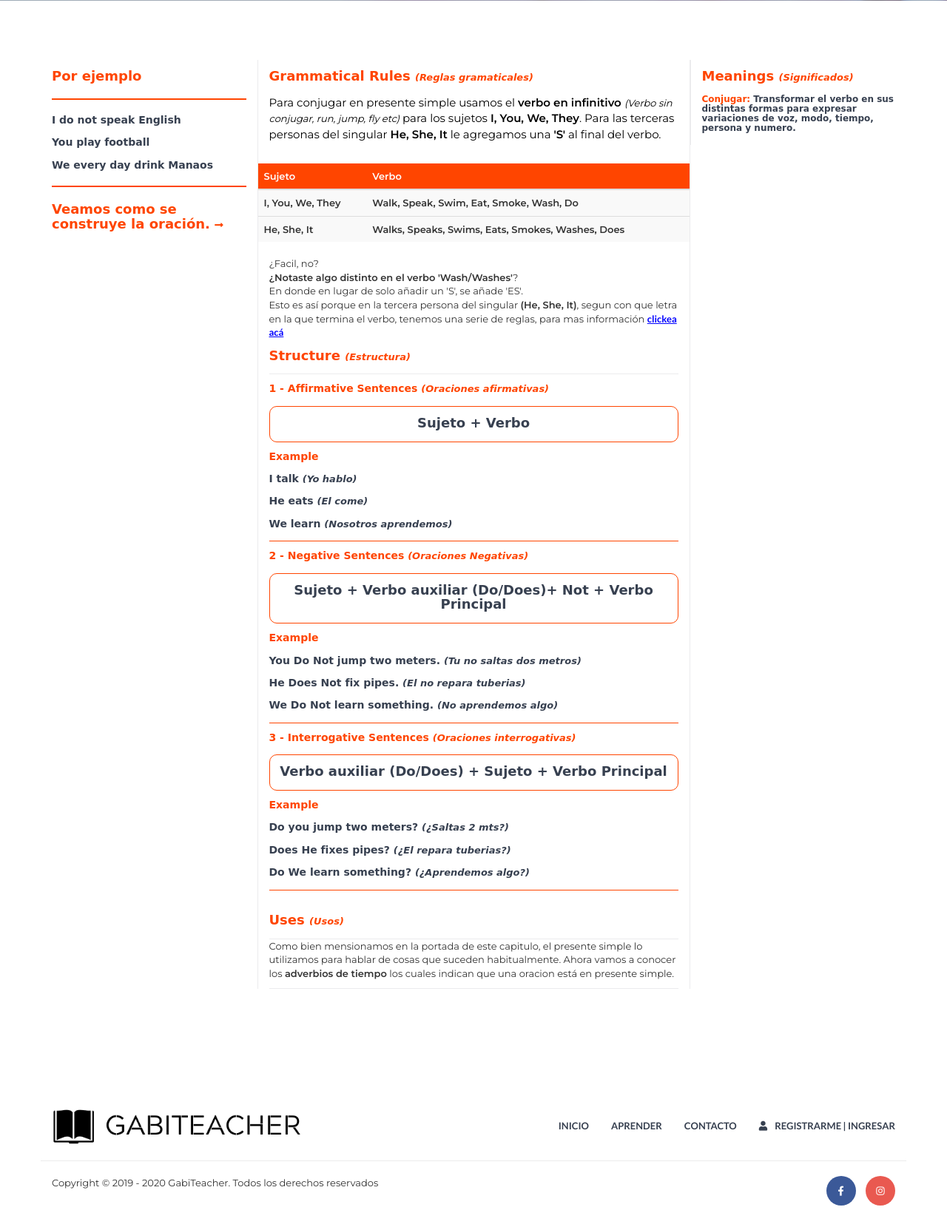
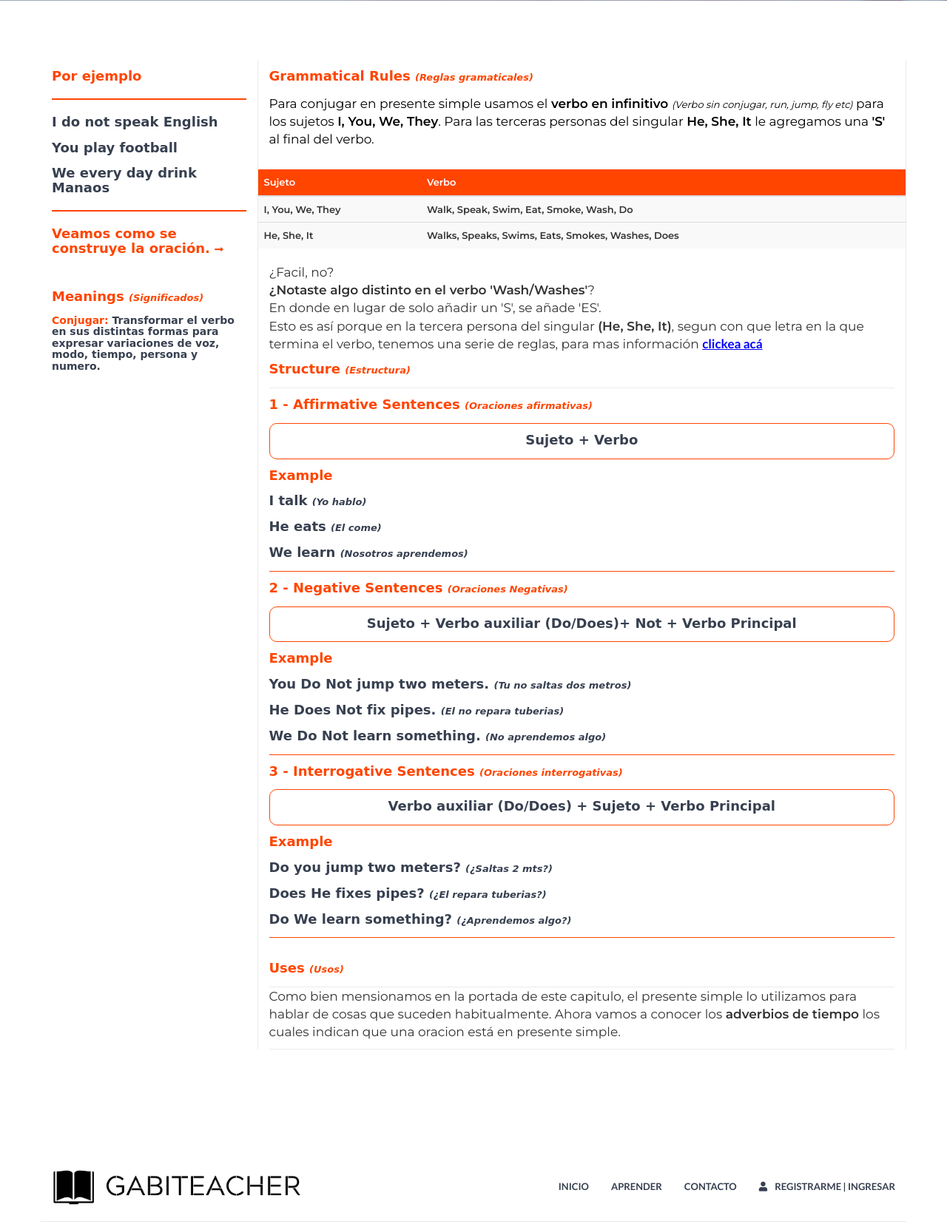
Before and after one commit to LeoD-E1/GabiTeacher, a Flask app: template templates/simple_present.html in a window 1280 px wide. Shown: the part 719-2378 px from the top of the page at 74% size. Before the commit the page ends 2349 px from the top, so only its background shows below. Run offline with Flask 2, Linux system fonts and the light colour scheme; the template is opened without the code that fills it, so the values that code supplies are empty; parts of the project's set-up code (start-up, migrations or seed data) failed here and were passed over; some libraries are stand-ins or nearby versions; some web fonts are replaced.

Commit message:
diseño de estructura de presente simple

```diff
--- a/public/css/verb_tenses.css
+++ b/public/css/verb_tenses.css
@@ -1,15 +1,19 @@
 body {
   font-size: 13px;
   color: #333;
+}
+
+p{
+  font-size: 17px;
 }
 
 i {
   font-size: 13px;
 }
 
-.tense-content{
-  border-left: solid 0.5px #EBEBED;
-  border-right: solid 0.5px #EBEBED;
+.tense-content {
+  border-left: solid 0.5px #ebebed;
+  border-right: solid 0.5px #ebebed;
 }
 
 .title {
@@ -18,8 +22,8 @@ i {
   color: #fff;
 }
 
-.link-to-tense{
-  text-decoration:none;
+.link-to-tense {
+  text-decoration: none;
   padding: 20px;
   background-color: blue;
   color: #fff;
--- a/templates/components/simple_present/affirmative.html
+++ b/templates/components/simple_present/affirmative.html
@@ -1,5 +1,5 @@
 <div>
-  <h5 class="orangered">1 - Affirmative Sentences <i>(Oraciones afirmativas)</i></h5>
+  <h4 class="orangered">1 - Affirmative Sentences <i>(Oraciones afirmativas)</i></h4>
 </div>
 
 <div class="structure-box text center">
@@ -7,10 +7,10 @@
 </div>
 
 <div>
-  <h5 class="orangered">Example</h5>
+  <h4 class="orangered">Example</h4>
   <ul>
-    <li><h5>I talk <i>(Yo hablo)</i></h5></li>
-    <li><h5>He eats <i>(El come)</i> </h5></li>
-    <li><h5>We learn <i>(Nosotros aprendemos)</i></h5></li>
+    <li><h4>I talk <i>(Yo hablo)</i></h4></li>
+    <li><h4>He eats <i>(El come)</i> </h4></li>
+    <li><h4>We learn <i>(Nosotros aprendemos)</i></h4></li>
   </ul>
 </div>
--- a/templates/components/simple_present/examples_box.html
+++ b/templates/components/simple_present/examples_box.html
@@ -3,9 +3,9 @@
     <h4 style="color: orangered">Por ejemplo</h4>
   </li>
   <li><hr style="border: solid 0.5px orangered" /></li>
-  <li><h5>I do not speak English</h5></li>
-  <li><h5>You play football</h5></li>
-  <li><h5>We every day drink Manaos</h5></li>
+  <li><h4>I do not speak English</h4></li>
+  <li><h4>You play football</h4></li>
+  <li><h4>We every day drink Manaos</h4></li>
   <li><hr style="border: solid 0.5px orangered" /></li>
   <li>
     <h4 style="color: orangered">
--- a/templates/components/simple_present/grammatical_rules.html
+++ b/templates/components/simple_present/grammatical_rules.html
@@ -5,22 +5,24 @@
 <div class="description">
   <p>
     Para conjugar en presente simple usamos el
-    <b>verbo en infinitivo </b><i>(Verbo sin conjugar, run, jump, fly etc)</i> para
-    los sujetos <b>I, You, We, They</b>. Para las terceras personas del
-    singular <b>He, She, It</b> le agregamos una <b>'S'</b> al final del verbo.
+    <b>verbo en infinitivo </b
+    ><i>(Verbo sin conjugar, run, jump, fly etc)</i> para los sujetos
+    <b>I, You, We, They</b>. Para las terceras personas del singular
+    <b>He, She, It</b> le agregamos una <b>'S'</b> al final del verbo.
   </p>
 </div>
 <br />
 
 <div class="row">
-  <table class="table" style="padding: 10px;">
-    <thead style="background-color: orangered; color: #fff;">
+  <div class="table-responsive">
+    <table class="table" style="padding: 10px">
+      <thead style="background-color: orangered; color: #fff">
         <tr>
           <th scope="col">Sujeto</th>
           <th scope="col">Verbo</th>
         </tr>
       </thead>
-    <tbody style="background-color: #f9f9f9;">
+      <tbody style="background-color: #f9f9f9">
         <tr>
           <th scope="row">I, You, We, They</th>
           <th scope="row">Walk, Speak, Swim, Eat, Smoke, Wash, Do</th>
@@ -32,6 +34,7 @@
       </tbody>
     </table>
   </div>
+</div>
 
 <div>
   <p>
@@ -40,6 +43,6 @@
     así porque en la tercera persona del singular <b>(He, She, It)</b>, segun
     con que letra en la que termina el verbo, tenemos una serie de reglas, para
     mas información
-    <a style="color: blue; text-decoration: underline;" href="#">clickea acá</a>
+    <a style="color: blue; text-decoration: underline" href="#">clickea acá</a>
   </p>
 </div>
--- a/templates/components/simple_present/interrogative.html
+++ b/templates/components/simple_present/interrogative.html
@@ -1,7 +1,7 @@
 <div style="border-top: solid 1px orangered;">
-  <h5 class="orangered">
+  <h4 class="orangered">
     3 - Interrogative Sentences <i>(Oraciones interrogativas)</i>
-  </h5>
+  </h4>
 </div>
 
 <div class="structure-box text center">
@@ -9,11 +9,11 @@
 </div>
 
 <div style=" border-bottom: solid 1px orangered">
-  <h5 class="orangered">Example</h5>
+  <h4 class="orangered">Example</h4>
   <ul>
-    <li><h5>Do you jump two meters? <i>(¿Saltas 2 mts?)</i></h5></li>
-    <li><h5>Does He fixes pipes? <i>(¿El repara tuberias?)</i></h5></li>
-    <li><h5>Do We learn something? <i>(¿Aprendemos algo?)</i></h5></li>
+    <li><h4>Do you jump two meters? <i>(¿Saltas 2 mts?)</i></h4></li>
+    <li><h4>Does He fixes pipes? <i>(¿El repara tuberias?)</i></h4></li>
+    <li><h4>Do We learn something? <i>(¿Aprendemos algo?)</i></h4></li>
   </ul>
 </div>
 <br>
--- a/templates/components/simple_present/meanings.html
+++ b/templates/components/simple_present/meanings.html
@@ -4,8 +4,8 @@
   <ul>
     <li>
       <p>
-        <h6><b class="orangered">Conjugar:</b> Transformar el verbo en sus distintas formas para expresar
-        variaciones de voz, modo, tiempo, persona y numero.</h6>
+        <h5><b class="orangered">Conjugar:</b> Transformar el verbo en sus distintas formas para expresar
+        variaciones de voz, modo, tiempo, persona y numero.</h5>
       </p>
     </li>
   </ul>
--- a/templates/components/simple_present/negative.html
+++ b/templates/components/simple_present/negative.html
@@ -1,5 +1,5 @@
 <div style="border-top: solid 1px orangered;">
-  <h5 class="orangered">2 - Negative Sentences <i>(Oraciones Negativas)</i> </h5>
+  <h4 class="orangered">2 - Negative Sentences <i>(Oraciones Negativas)</i> </h4>
 </div>
 
 <div class="structure-box text center">
@@ -7,10 +7,10 @@
 </div>
 
 <div>
-  <h5 class="orangered">Example</h5>
+  <h4 class="orangered">Example</h4>
   <ul>
-    <li><h5>You Do Not jump two meters. <i>(Tu no saltas dos metros)</i></h5></li>
-    <li><h5>He Does Not fix pipes. <i>(El no repara tuberias)</i></h5></li>
-    <li><h5>We Do Not learn something. <i>(No aprendemos algo)</i></h5></li>
+    <li><h4>You Do Not jump two meters. <i>(Tu no saltas dos metros)</i></h4></li>
+    <li><h4>He Does Not fix pipes. <i>(El no repara tuberias)</i></h4></li>
+    <li><h4>We Do Not learn something. <i>(No aprendemos algo)</i></h4></li>
   </ul>
 </div>
--- a/templates/simple_present.html
+++ b/templates/simple_present.html
@@ -32,11 +32,13 @@ style="background-image:url('../public/img/simple-present.jpg');" {% endblock %}
     <div class="row">
       <div class="col-md-3">
         <!---->
-        {% include 'components/simple_present/examples_box.html' %}
+        {% include 'components/simple_present/examples_box.html' %} <br/>
+        <!---->
+        {% include 'components/simple_present/meanings.html' %}
         <!---->
       </div>
 
-      <div class="col-md-6 tense-content">
+      <div class="col-md-9 tense-content">
         <!---->
         {% include 'components/simple_present/grammatical_rules.html' %}
         <!---->
@@ -54,9 +56,7 @@ style="background-image:url('../public/img/simple-present.jpg');" {% endblock %}
         <!---->
       </div>
 
-      <div class="col-md-3" style="border-left: solid 0.5px #ebebed">
-        {% include 'components/simple_present/meanings.html' %}
-      </div>
+
     </div>
   </div>
 </div>
```
Lines whose indentation alone changed are shown as unchanged.
